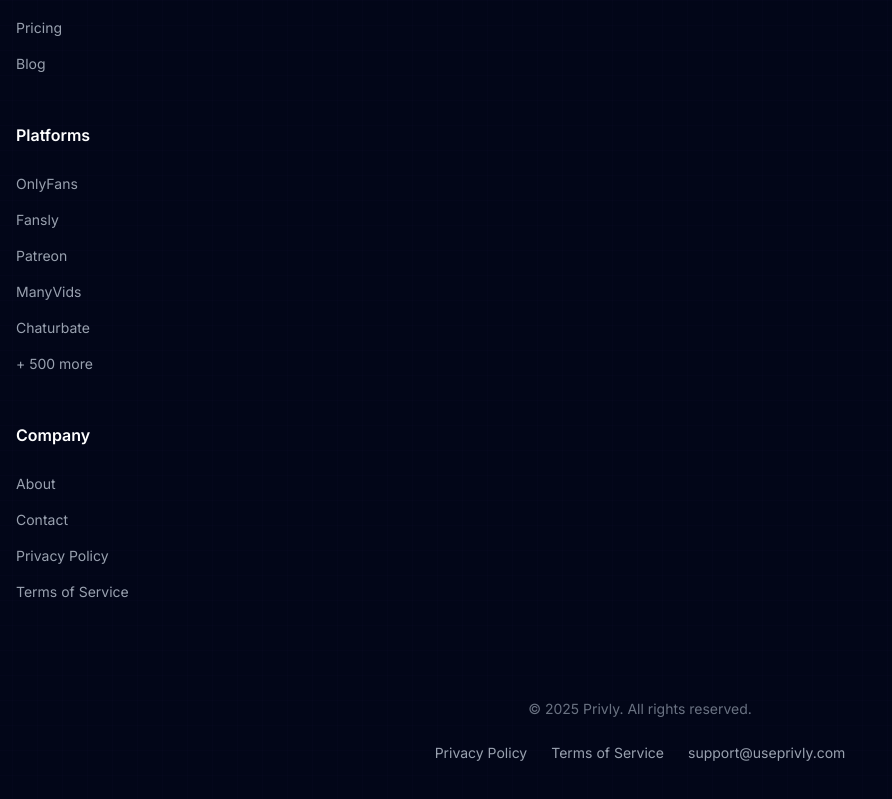
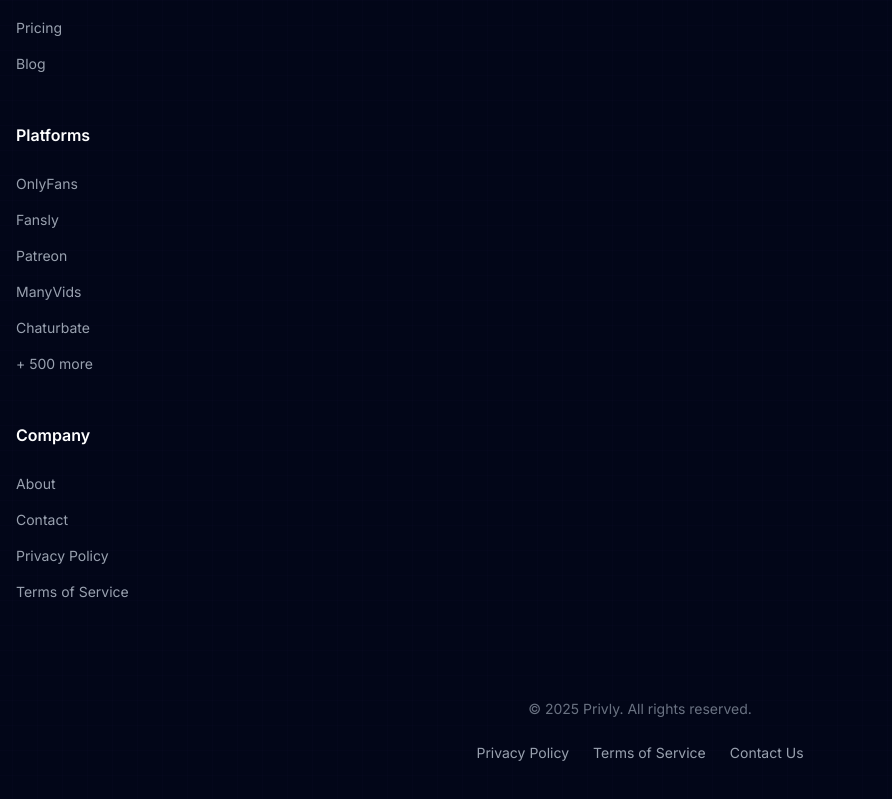
Before and after one commit to jonoairey/privly-public, a Next.js app: page / in a window 1280 px wide. Shown: the part 8517-9316 px from the top of the page, without its empty margins (0-892 px from the left). Built offline with nearby package versions, Linux system fonts and the light colour scheme; no server answers.

Commit message:
final tweaks

```diff
--- a/components/footer.tsx
+++ b/components/footer.tsx
@@ -73,7 +73,7 @@
                 Twitter
               </Link>
               <Link
-                href="mailto:support@useprivly.com"
+                href="/contact"
                 className="text-gray-400 hover:text-white transition-colors duration-300"
               >
                 Email
@@ -152,10 +152,10 @@
               Terms of Service
             </Link>
             <Link
-              href="mailto:support@useprivly.com"
+              href="/contact"
               className="text-gray-400 hover:text-white transition-colors duration-300"
             >
-              support@useprivly.com
+              Contact Us
             </Link>
           </div>
         </div>
```
